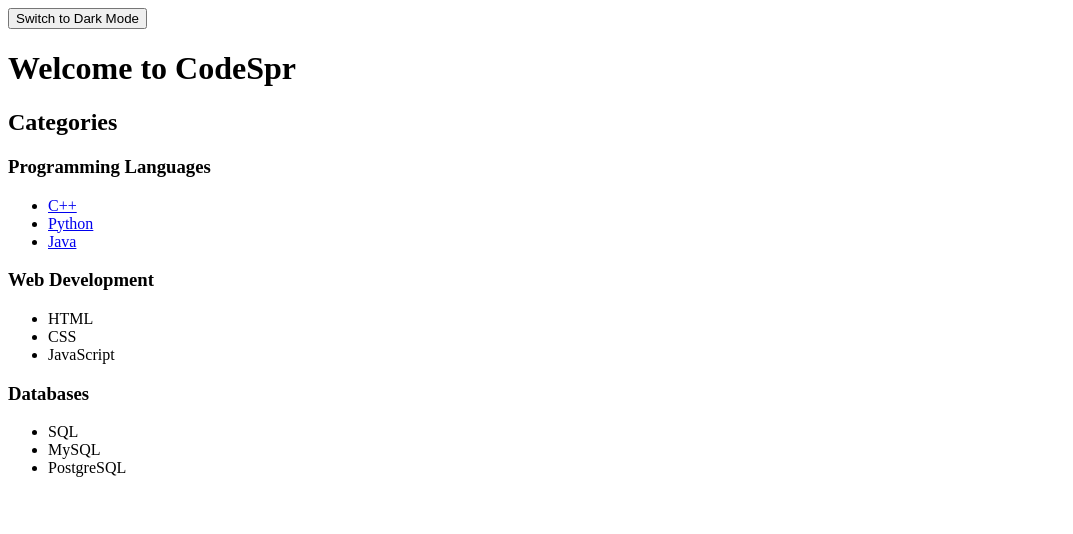
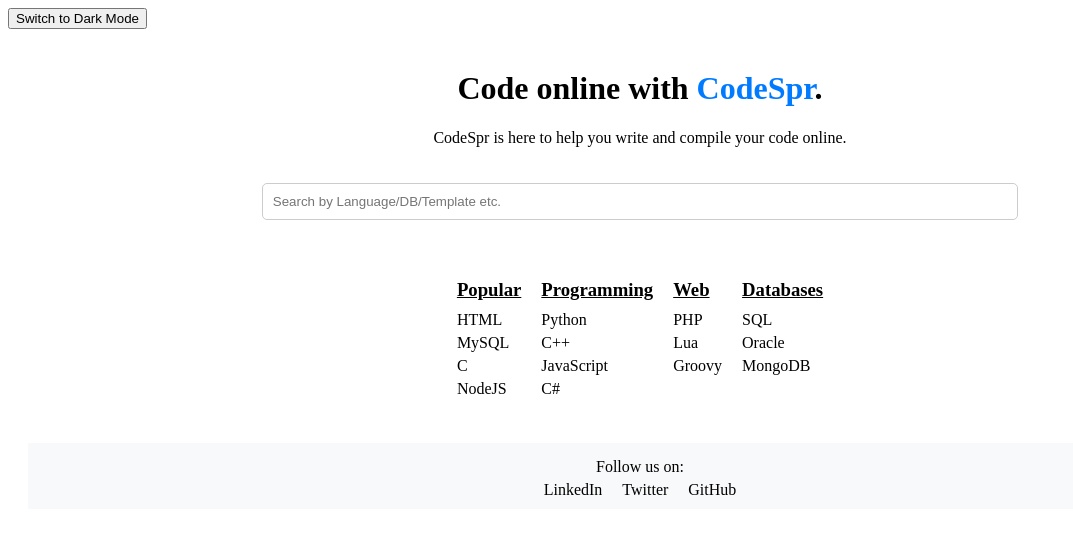
Before and after one commit to avinashvermaaa/codespr, a React (Create React App) app in the folder frontend/: page / in a window 1280 px wide. Shown: the top 534 px of the page, without its empty margins (0-1073 px from the left). Built offline with nearby package versions, Linux system fonts and the light colour scheme.

Commit message:
searchbox, category ,footer (social links)added

```diff
--- /dev/null
+++ b/frontend/src/pages/HomePage.css
@@ -0,0 +1,65 @@
+.homepage {
+    text-align: center;
+    padding: 20px;
+    background-color: var(--background-color);
+    color: var(--text-color);
+}
+
+.brand-name {
+    color: #007bff;
+}
+
+.search-bar {
+    padding: 10px;
+    margin: 20px auto;
+    width: 60%;
+    border: 1px solid #ccc;
+    border-radius: 5px;
+}
+
+.categories {
+    display: flex;
+    justify-content: center;
+    gap: 20px;
+    margin: 20px 0;
+}
+
+.category {
+    text-align: left;
+}
+
+.category h3 {
+    text-decoration: underline;
+    margin-bottom: 10px;
+}
+
+.category a {
+    display: block;
+    margin: 5px 0;
+    color: var(--link-color);
+    text-decoration: none;
+}
+
+.category a:hover {
+    text-decoration: underline;
+}
+
+footer {
+    margin-top: 40px;
+    background-color: #f8f9fa;
+    padding: 10px;
+}
+
+footer p {
+    margin: 5px 0;
+}
+
+.social-links a {
+    margin: 0 10px;
+    text-decoration: none;
+    color: var(--link-color);
+}
+
+.social-links a:hover {
+    text-decoration: underline;
+}
--- a/frontend/src/pages/LanguagePage.js
+++ b/frontend/src/pages/LanguagePage.js
@@ -1,39 +1,77 @@
 import React from "react";
 import { Link } from "react-router-dom";
+import "./HomePage.css";
 
 function HomePage() {
   return (
-    <div>
-      <h1>Welcome to CodeSpr</h1>
-      <h2>Categories</h2>
-      <div>
-        <h3>Programming Languages</h3>
-        <ul>
-          <li>
-            <Link to="/compiler/cpp">C++</Link>
-          </li>
-          <li>
-            <Link to="/compiler/python">Python</Link>
-          </li>
-          <li>
-            <Link to="/compiler/java">Java</Link>
-          </li>
-        </ul>
+    <div className="homepage">
+      <header>
+        <h1>
+          Code online with <span className="brand-name">CodeSpr</span>.
+        </h1>
+        <p>CodeSpr is here to help you write and compile your code online.</p>
+        <input
+          type="text"
+          placeholder="Search by Language/DB/Template etc."
+          className="search-bar"
+        />
+      </header>
 
-        <h3>Web Development</h3>
-        <ul>
-          <li>HTML</li>
-          <li>CSS</li>
-          <li>JavaScript</li>
-        </ul>
+      <div className="categories">
+        <div className="category">
+          <h3>Popular</h3>
+          <Link to="/compiler/html">HTML</Link>
+          <Link to="/compiler/mysql">MySQL</Link>
+          <Link to="/compiler/c">C</Link>
+          <Link to="/compiler/nodejs">NodeJS</Link>
+        </div>
+        <div className="category">
+          <h3>Programming</h3>
+          <Link to="/compiler/python">Python</Link>
+          <Link to="/compiler/cpp">C++</Link>
+          <Link to="/compiler/javascript">JavaScript</Link>
+          <Link to="/compiler/csharp">C#</Link>
+        </div>
+        <div className="category">
+          <h3>Web</h3>
+          <Link to="/compiler/php">PHP</Link>
+          <Link to="/compiler/lua">Lua</Link>
+          <Link to="/compiler/groovy">Groovy</Link>
+        </div>
+        <div className="category">
+          <h3>Databases</h3>
+          <Link to="/compiler/sql">SQL</Link>
+          <Link to="/compiler/oracle">Oracle</Link>
+          <Link to="/compiler/mongodb">MongoDB</Link>
+        </div>
+      </div>
 
-        <h3>Databases</h3>
-        <ul>
-          <li>SQL</li>
-          <li>MySQL</li>
-          <li>PostgreSQL</li>
-        </ul>
-      </div>
+      <footer>
+        <p>Follow us on:</p>
+        <div className="social-links">
+          <a
+            href="https://linkedin.com"
+            target="_blank"
+            rel="noopener noreferrer"
+          >
+            LinkedIn
+          </a>
+          <a
+            href="https://twitter.com"
+            target="_blank"
+            rel="noopener noreferrer"
+          >
+            Twitter
+          </a>
+          <a
+            href="https://github.com"
+            target="_blank"
+            rel="noopener noreferrer"
+          >
+            GitHub
+          </a>
+        </div>
+      </footer>
     </div>
   );
 }
```
